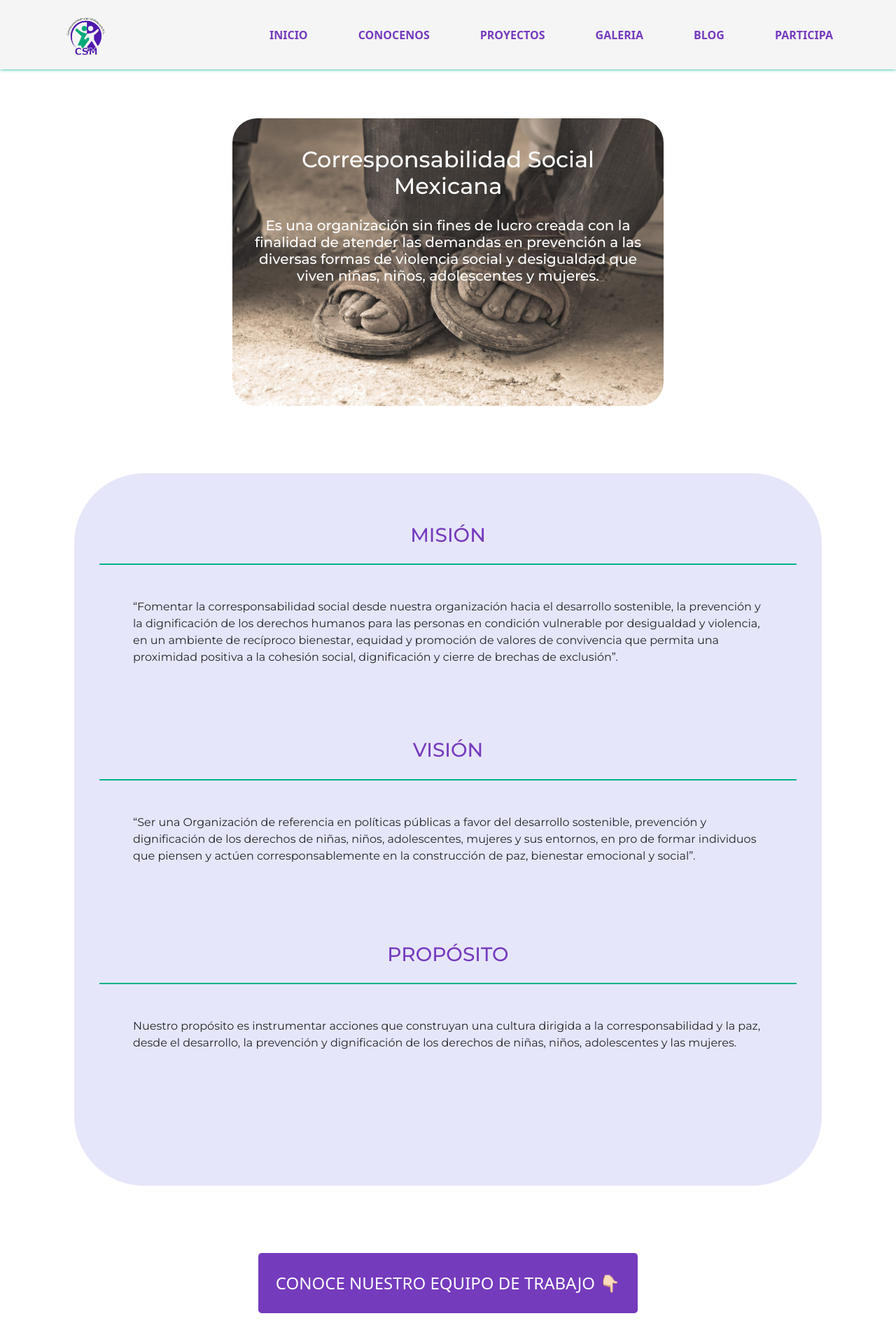
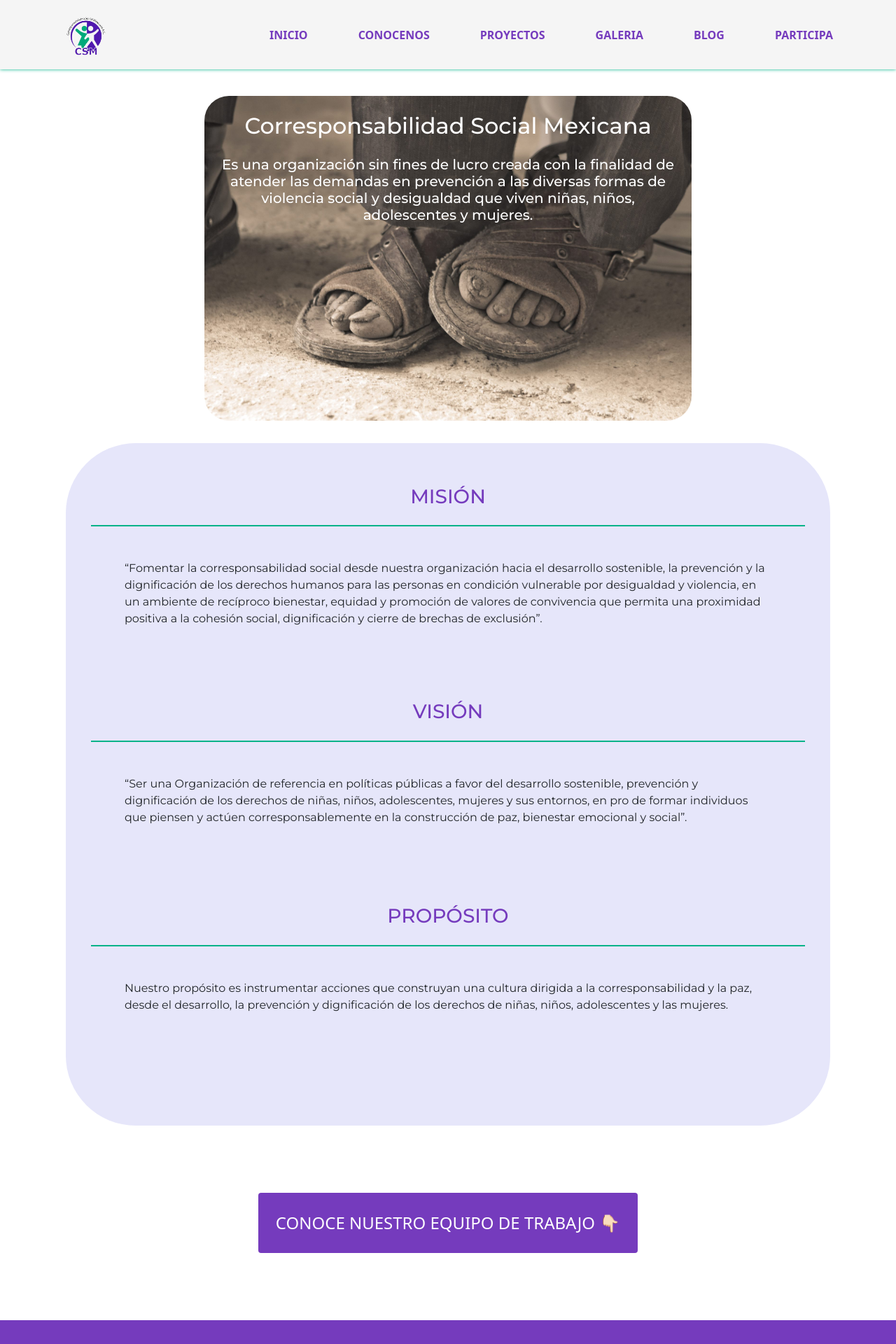
Before and after one commit to corresponsabilidad-mx/frontend, a Next.js app: page /conocenos in a window 1280 px wide. Shown: the top 1920 px of the page at 70% size. Built offline with nearby package versions, Linux system fonts and the light colour scheme; a web font is replaced by a local one.

Commit message:
Add styles in Conocenos

```diff
--- a/components/Nosotros.js
+++ b/components/Nosotros.js
@@ -3,15 +3,15 @@
 export default function Nosotros  ()  {
 	return (
 	    <div className="container" style={{fontFamily: "Montserrat"}}>
-			<div className="mt-10">
-				<div className="container">
-					<div className="mb-5">
-						<div className="container p-5 col-sm-8">
+			<div className="">
+				<div className="">
+					<div className="mb-3">
+						<div className="container p-3 col-sm-8">
 							<Card className="">
-								<Card.Img variant="top" src="/images/carousel/carousel3.jpg" style={{borderRadius: "35px"}} />
+								<Card.Img variant="top" src="/images/carousel/carousel3.jpg" style={{borderRadius: "35px", minHeight: "250px"}} alt="Nosotros"/>
 								<Card.ImgOverlay className="card-overlay">
-									<Card.Body className="">
-										<div className="container mb-5 text-center mt-4">
+									<Card.Body className="row">
+										<div className="container text-center p-2">
 											<h2 className="text-white mb-4" >Corresponsabilidad Social Mexicana </h2>
 											<h5 className="text-white" >Es una organización sin fines de lucro creada con la finalidad de atender las demandas en prevención a las diversas formas de violencia social y desigualdad que viven niñas, niños, adolescentes y mujeres.</h5>
 										</div>
@@ -22,7 +22,7 @@
 					</div>
 					<div className="mb-5 p-5" style={{backgroundColor: "lavender", borderRadius: "100px"}}>
 						<div className="row">
-							<h3 className="primary-color bg-transparent mb-3 text-center mt-3 p-2">MISIÓN</h3>
+							<h3 className="primary-color bg-transparent mb-3 text-center mt-1 p-2">MISIÓN</h3>
 							<div className="line-deco"></div>
 							<p className="mb-5 p-5" style={{fontSize: "1rem"}}>“Fomentar la corresponsabilidad social desde nuestra organización hacia el desarrollo sostenible, la prevención y la dignificación de los derechos humanos para las personas en condición vulnerable por desigualdad y violencia, en un ambiente de recíproco bienestar, equidad y promoción de valores de convivencia que permita una proximidad positiva a la cohesión social, dignificación y cierre de brechas de exclusión”.</p>
 						</div>
@@ -34,7 +34,7 @@
 						<div className="row mt-2 mb-5">
 							<h3 className="primary-color bg-transparent mb-3 text-center p-2">PROPÓSITO</h3>
 							<div className="line-deco"></div>
-							<p className="mb-5 p-5" style={{fontSize: "1rem"}}>Nuestro propósito es instrumentar acciones que construyan una cultura dirigida a la corresponsabilidad y la paz, desde el desarrollo, la prevención y dignificación de los derechos de niñas, niños, adolescentes y las mujeres.</p>
+							<p className="p-5" style={{fontSize: "1rem"}}>Nuestro propósito es instrumentar acciones que construyan una cultura dirigida a la corresponsabilidad y la paz, desde el desarrollo, la prevención y dignificación de los derechos de niñas, niños, adolescentes y las mujeres.</p>
 						</div>
 					</div>
 				</div>
--- a/pages/conocenos.js
+++ b/pages/conocenos.js
@@ -8,10 +8,10 @@
 	return (
 		<div className="container mb-5">
 			<Nosotros />
-			<div className="pt-5 pb-5 navbar-nav flex-fill justify-content-between align-items-center">
+			<div className="pt-5 pb-5 text-center">
 				<div  className="text-center">{!show && <Organigrama /> }</div>
 				<button
-				className="btn btn-lg btn-equipo p-4"
+				className="btn btn-equipo p-4 text-center"
 				type="button"
 				onClick={() => {
 				setShow(!show);
--- a/styles/globals.css
+++ b/styles/globals.css
@@ -559,14 +559,12 @@
     color:#00b388!important;
     background-color: transparent;
   }
-  .responsive-text{
-    font-size: 1rem;
-  }
 }
 
 .btn-equipo{
   background-color: #753bbd !important;
-  font-size: 24px !important;
+  font-size: 1.5rem !important;
+  font-weight: bold;
   color: white !important;
 }
 
```
